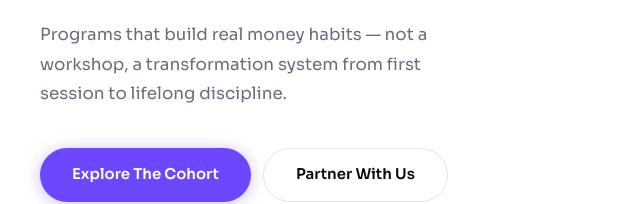
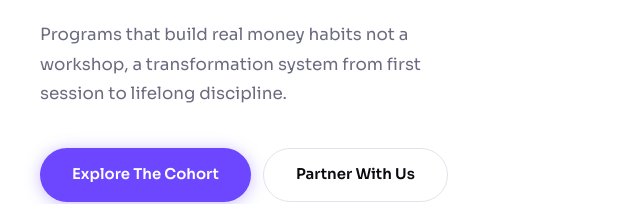
Before and after one commit to shivapal001/demo-2, a plain HTML site: page index.html in a window 1280 px wide. Shown: the part 443-647 px from the top of the page, 0-640 px from the left. Drawn offline with Linux system fonts and the light colour scheme; a web font is replaced by a local one.

Commit message:
Update index.html

```diff
--- a/index.html
+++ b/index.html
@@ -502,7 +502,7 @@ button{font-family:inherit;cursor:pointer;border:none;background:none;}
       The future of<br><span class="accent">student financial</span><br>discipline.
     </h1>
     <p class="hero__sub reveal rd1">
-      Programs that build real money habits — not a workshop, a transformation system from first session to lifelong discipline.
+      Programs that build real money habits  not a workshop, a transformation system from first session to lifelong discipline.
     </p>
     <div class="hero__actions reveal rd2">
       <a href="#cohort" class="btn btn--violet btn--large">Explore The Cohort</a>
```
